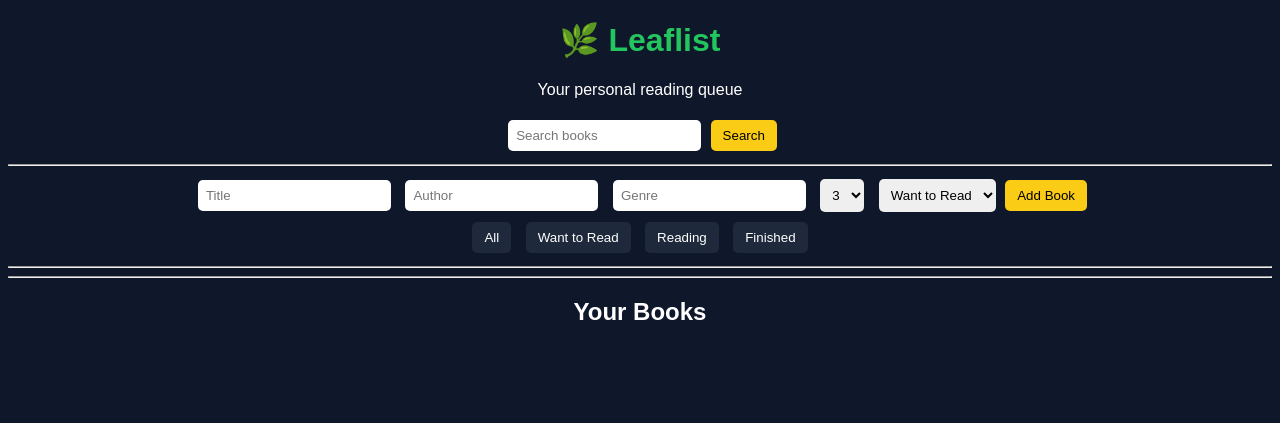
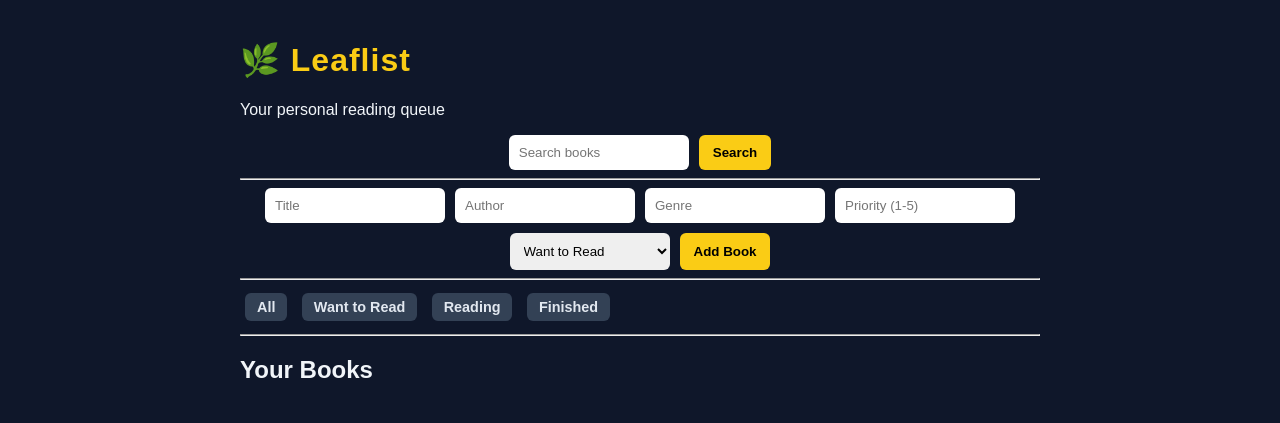
Before and after one commit to Tamyrah/MyBookWishList, a Flask app: page / in a window 1280 px wide. Shown: the top 423 px of the page. Run offline with Flask 3, Linux system fonts and the light colour scheme; the visitor is signed in with stand-in values (Sample User, id 1).

Commit message:
Refactor home.html for improved structure and styling

```diff
--- a/templates/home.html
+++ b/templates/home.html
@@ -3,78 +3,30 @@
 <head>
     <meta charset="UTF-8">
     <title>Leaflist</title>
-
-    <style>
-        body {
-            background-color: #0f172a;
-            color: white;
-            font-family: Arial;
-            text-align: center;
-        }
-
-        h1 {
-            color: #22c55e;
-        }
-
-        input, select {
-            padding: 8px;
-            margin: 5px;
-            border-radius: 5px;
-            border: none;
-        }
-
-        button {
-            padding: 8px 12px;
-            background-color: #facc15;
-            border: none;
-            border-radius: 5px;
-            cursor: pointer;
-        }
-
-        .filters button {
-            background-color: #1e293b;
-            color: white;
-            margin: 5px;
-        }
-
-        .book {
-            border-bottom: 1px solid #334155;
-            padding: 15px;
-        }
-
-        .want { color: #facc15; }
-        .reading { color: #38bdf8; }
-        .finished { color: #22c55e; }
-
-    </style>
+    <link rel="stylesheet" href="{{ url_for('static', filename='style.css') }}">
 </head>
 
 <body>
+
+<div class="container">
 
     <h1>🌿 Leaflist</h1>
     <p>Your personal reading queue</p>
 
     <!-- SEARCH -->
     <form action="/search" method="GET">
-    <input type="text" name="q" placeholder="Search books">
+        <input type="text" name="query" placeholder="Search books">
         <button type="submit">Search</button>
     </form>
 
     <hr>
 
     <!-- ADD BOOK -->
-<form action="/add" method="POST">
+    <form action="/" method="POST">
         <input type="text" name="title" placeholder="Title" required>
         <input type="text" name="author" placeholder="Author">
         <input type="text" name="genre" placeholder="Genre">
-
-    <select name="priority">
-        <option value="1">1</option>
-        <option value="2">2</option>
-        <option value="3" selected>3</option>
-        <option value="4">4</option>
-        <option value="5">5</option>
-    </select>
+        <input type="number" name="priority" placeholder="Priority (1-5)">
 
         <select name="status">
             <option value="Want to Read">Want to Read</option>
@@ -85,97 +37,67 @@
         <button type="submit">Add Book</button>
     </form>
 
-<!-- FILTER BUTTONS (UNCHANGED AS YOU LIKE THEM) -->
-<div class="filters">
-    <button onclick="window.location.href='/'">All</button>
-    <button onclick="window.location.href='/?filter=Want to Read'">Want to Read</button>
-    <button onclick="window.location.href='/?filter=Reading'">Reading</button>
-    <button onclick="window.location.href='/?filter=Finished'">Finished</button>
-</div>
-
     <hr>
 
-<!-- SEARCH RESULTS -->
-{% if results %}
-<h2>Search Results</h2>
-
-{% for r in results %}
-<div class="book">
-    <h3>{{ r.title }}</h3>
-    <p>{{ r.author }}</p>
-    <p>{{ r.genre }}</p>
-
-    <form action="/add_from_search" method="POST">
-        <input type="hidden" name="title" value="{{ r.title }}">
-        <input type="hidden" name="author" value="{{ r.author }}">
-        <input type="hidden" name="genre" value="{{ r.genre }}">
-
-        <select name="priority">
-            <option value="1">1</option>
-            <option value="2">2</option>
-            <option value="3" selected>3</option>
-            <option value="4">4</option>
-            <option value="5">5</option>
-        </select>
-
-        <select name="status">
-            <option value="Want to Read">Want to Read</option>
-            <option value="Reading">Reading</option>
-            <option value="Finished">Finished</option>
-        </select>
-
-        <button type="submit">Add to List</button>
-    </form>
+    <!-- FILTER -->
+    <div>
+        <a href="/?filter=All">All</a>
+        <a href="/?filter=Want to Read">Want to Read</a>
+        <a href="/?filter=Reading">Reading</a>
+        <a href="/?filter=Finished">Finished</a>
     </div>
-{% endfor %}
-{% endif %}
 
     <hr>
 
     <h2>Your Books</h2>
 
-{% for book in books %}
-<div class="book">
-
+    {% for book in wishlist %}
+        <div class="book-card">
             <h3>{{ book.title }}</h3>
             <p>{{ book.author }}</p>
             <p>{{ book.genre }}</p>
+            <p>Priority: {{ book.priority }}</p>
+            <p>Status: {{ book.status }}</p>
 
-    <p>Priority: {{ book.priority }}</p>
+            <!-- REMOVE -->
+            <form action="/remove" method="POST">
+                <input type="hidden" name="title" value="{{ book.title }}">
+                <button type="submit">Remove</button>
+            </form>
 
-    <p class="
-        {% if book.status == 'Want to Read' %}want
-        {% elif book.status == 'Reading' %}reading
-        {% elif book.status == 'Finished' %}finished
-        {% endif %}
-    ">
-        Status: {{ book.status }}
-    </p>
-
-    <form action="/update/{{ book.id }}" method="POST">
-        <select name="priority">
-            <option value="1">1</option>
-            <option value="2">2</option>
-            <option value="3">3</option>
-            <option value="4">4</option>
-            <option value="5">5</option>
-        </select>
+            <!-- EDIT -->
+            <form action="/edit" method="POST">
+                <input type="hidden" name="original_title" value="{{ book.title }}">
+                <input type="text" name="title" value="{{ book.title }}">
+                <input type="text" name="author" value="{{ book.author }}">
+                <input type="text" name="genre" value="{{ book.genre }}">
+                <input type="number" name="priority" value="{{ book.priority }}">
 
                 <select name="status">
-            <option value="Want to Read">Want to Read</option>
-            <option value="Reading">Reading</option>
-            <option value="Finished">Finished</option>
+                    <option {% if book.status == "Want to Read" %}selected{% endif %}>Want to Read</option>
+                    <option {% if book.status == "Reading" %}selected{% endif %}>Reading</option>
+                    <option {% if book.status == "Finished" %}selected{% endif %}>Finished</option>
                 </select>
 
                 <button type="submit">Update</button>
             </form>
+        </div>
+        <hr>
+    {% endfor %}
 
-    <form action="/delete/{{ book.id }}" method="POST">
-        <button type="submit">Remove</button>
-    </form>
+    <!-- SEARCH RESULTS -->
+    {% if search_results %}
+        <h2>Search Results</h2>
+        {% for result in search_results %}
+            <div class="book-card">
+                <h3>{{ result.title }}</h3>
+                <p>{{ result.author }}</p>
+                <p>{{ result.genre }}</p>
+            </div>
+        {% endfor %}
+    {% endif %}
 
 </div>
-{% endfor %}
 
 </body>
 </html>
```
Lines whose indentation alone changed are shown as unchanged.
